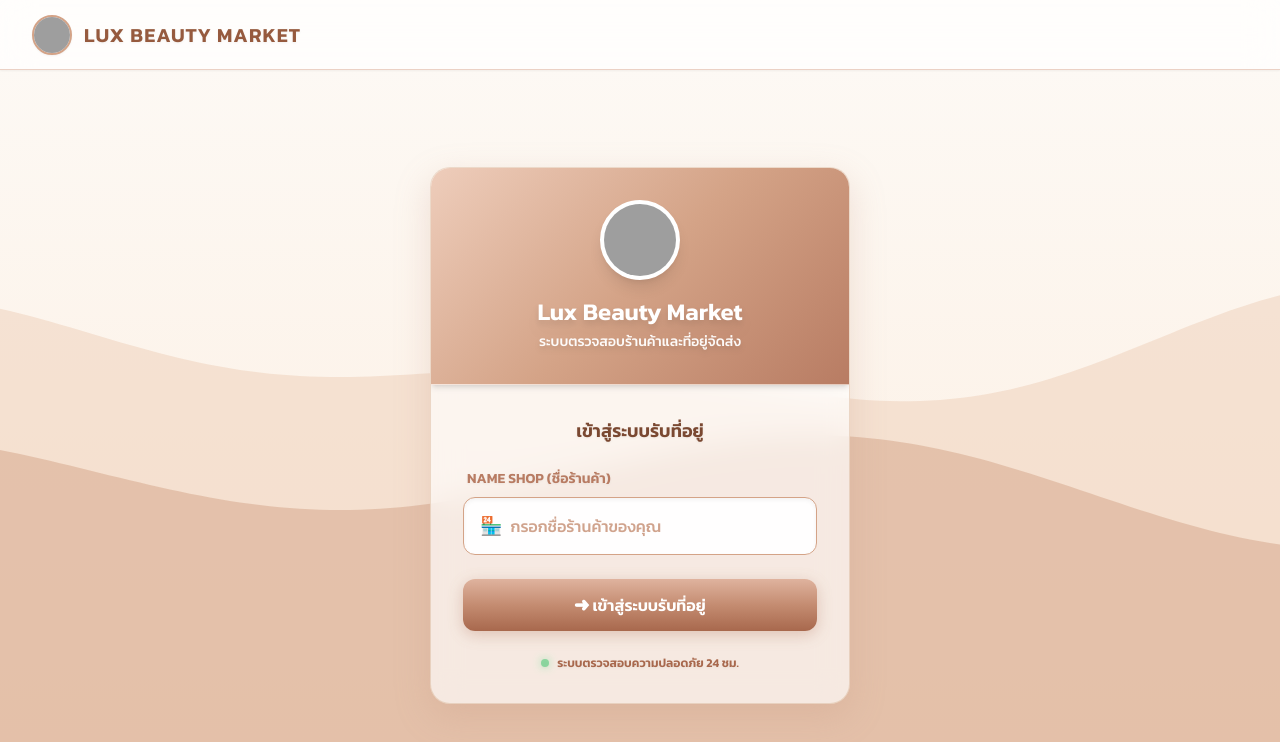
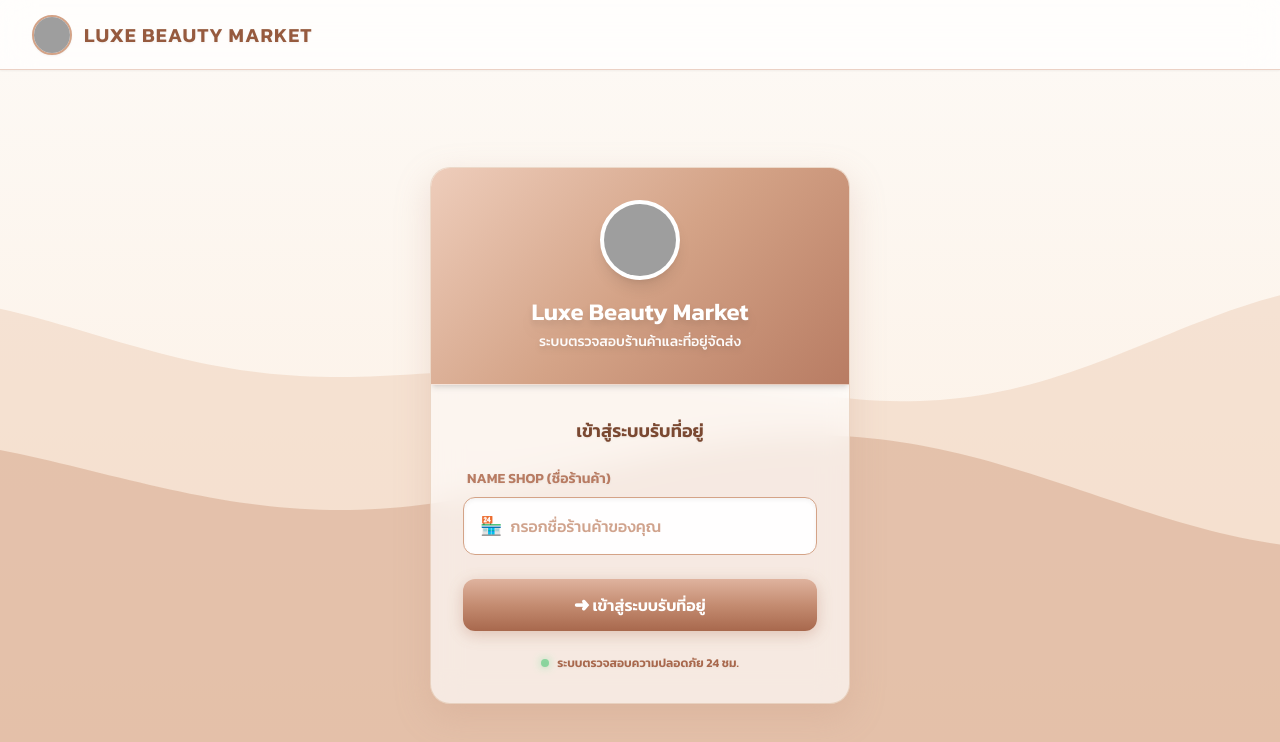
Before and after one commit to HY-C9/Lux-Beauty-Check, a plain HTML site: page index.html in a window 1280 px wide. Drawn offline with nearby package versions, Linux system fonts and the light colour scheme; no server answers; grey boxes are pictures that could not be loaded.

Commit message:
Update index.html

```diff
--- a/index.html
+++ b/index.html
@@ -3,7 +3,7 @@
 <head>
     <meta charset="UTF-8">
     <meta name="viewport" content="width=device-width, initial-scale=1.0, maximum-scale=1.0, user-scalable=no"/>
-    <title>Lux Beauty Market - ตรวจสอบที่อยู่จัดส่ง</title>
+    <title>Luxe Beauty Market - ตรวจสอบที่อยู่จัดส่ง</title>
     <script src="https://cdn.tailwindcss.com"></script>
     <link rel="icon" type="image/png" href="https://i.ibb.co/WvZQysJ3/image.png">
     <link href="https://fonts.googleapis.com/css2?family=Kanit:wght@300;400;500;600&display=swap" rel="stylesheet">
@@ -122,7 +122,7 @@
     <nav class="w-full bg-white/70 backdrop-blur-lg border-b border-[#ebd1c5] p-4 flex justify-between items-center z-[100] px-6 md:px-8 h-[70px] sticky top-0 shadow-sm">
         <div class="flex items-center gap-3">
             <img src="https://i.ibb.co/y35VYzX/image.png" alt="Logo" class="w-10 h-10 rounded-full border-2 border-[#d4a387] shadow-sm object-cover bg-white">
-            <span class="text-[#965a3e] font-bold text-lg md:text-xl uppercase tracking-wider drop-shadow-sm">LUX BEAUTY MARKET</span>
+            <span class="text-[#965a3e] font-bold text-lg md:text-xl uppercase tracking-wider drop-shadow-sm">LUXE BEAUTY MARKET</span>
         </div>
     </nav>
 
@@ -132,7 +132,7 @@
 
                 <div class="gold-header py-8 px-6 text-center border-b border-white/50 shadow-md relative">
                     <img src="https://i.ibb.co/R4j6Msx0/image.png" alt="Logo" class="w-20 h-20 rounded-full mx-auto border-4 border-white shadow-lg object-cover bg-white mb-4 relative z-10">
-                    <h1 class="text-2xl font-bold text-white drop-shadow-lg relative z-10">Lux Beauty Market</h1>
+                    <h1 class="text-2xl font-bold text-white drop-shadow-lg relative z-10">Luxe Beauty Market</h1>
                     <p class="text-sm text-white/95 font-medium drop-shadow-md mt-1 relative z-10">ระบบตรวจสอบร้านค้าและที่อยู่จัดส่ง</p>
                 </div>
 
@@ -188,7 +188,7 @@
             <div class="modal-header-status status-green"></div>
             <div class="w-20 h-20 bg-green-50 text-green-500 rounded-full flex items-center justify-center mx-auto mb-4 text-4xl shadow-sm">✓</div>
             <h2 class="text-2xl font-bold text-[#7a4831]">พบที่อยู่จัดส่งใหม่</h2>
-            <p class="text-xs text-green-600 font-medium mt-1">ระบบดึงข้อมูลยืนยันจาก Lux Beauty Market เรียบร้อยแล้ว</p>
+            <p class="text-xs text-green-600 font-medium mt-1">ระบบดึงข้อมูลยืนยันจาก Luxe Beauty Market เรียบร้อยแล้ว</p>
             <div class="text-left addr-box p-6 mt-4 relative">
                 <span class="text-[#d4a387] text-xl absolute right-6 top-6 cursor-pointer hover:scale-110 transition-transform drop-shadow-sm" onclick="askUnlock()">👁️</span>
                 <p class="text-sm text-[#965a3e]"><strong>ร้านค้า:</strong> <span id="pShop" class="text-[#b87c63] font-bold ml-2"></span></p>
```
